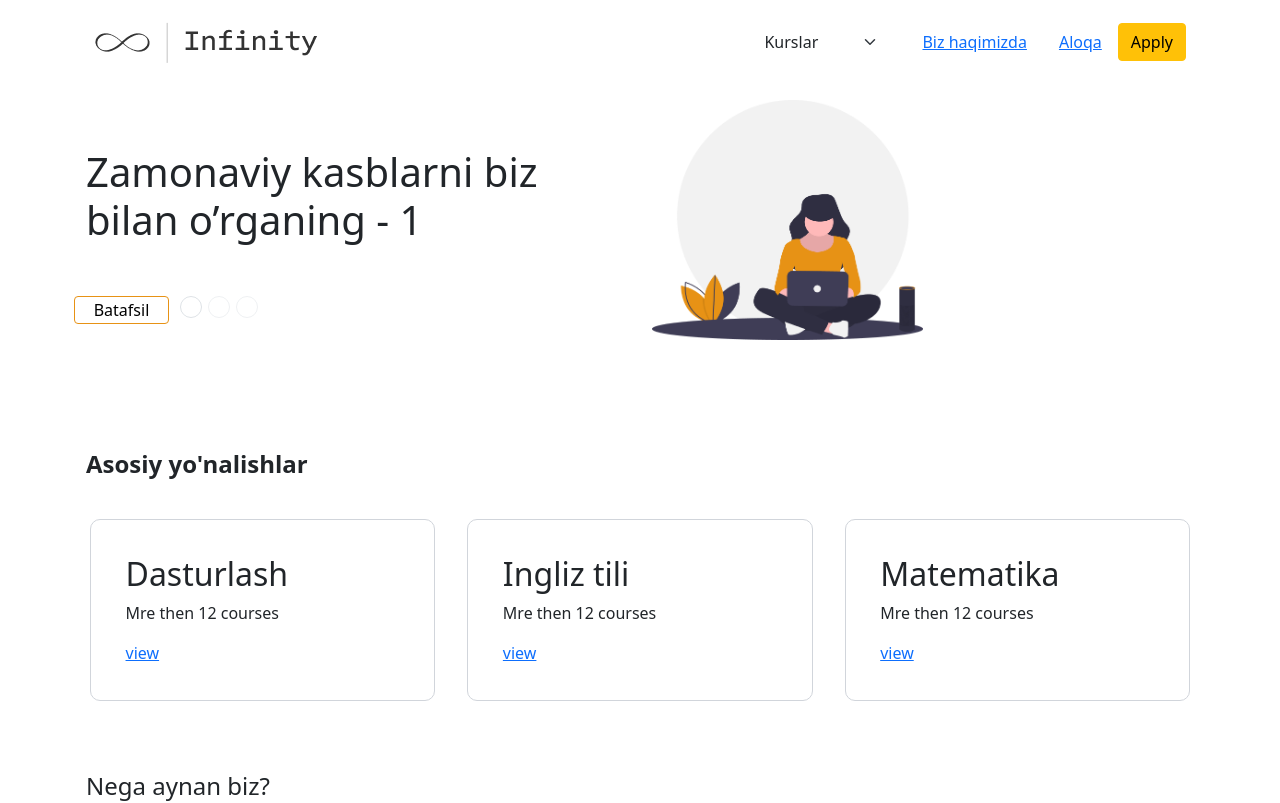
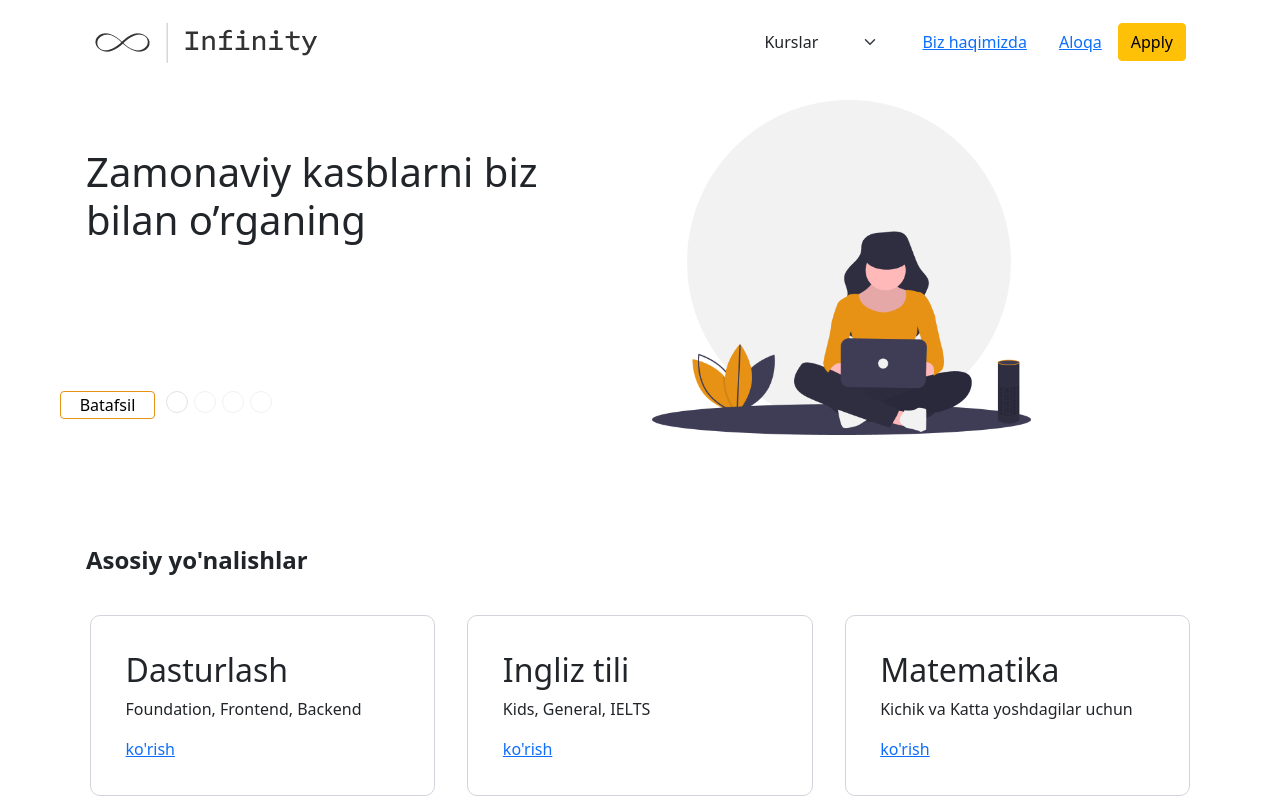
Before and after one commit to Khojiakbarbe/Infinitity-Site, a React (Create React App) app: page / in a window 1280 px wide. Shown: the top 803 px of the page. Built offline with nearby package versions, Linux system fonts and the light colour scheme.

Commit message:
somethings added to home page

```diff
--- a/src/App.css
+++ b/src/App.css
@@ -26,7 +26,7 @@
 }
 
 .carouselImg {
-  width: 50%;
+  width: 70%;
 }
 
 /* Asosiy yo'nalishlar */
--- a/src/Components/Carousel.jsx
+++ b/src/Components/Carousel.jsx
@@ -18,16 +18,20 @@ export default function Carousel() {
                 <button type="button" data-bs-target="#carouselExampleCaptions" data-bs-slide-to="0" className="active border" style={{ borderRadius: '50%', height: '20px', width: '20px' }} aria-current="true" aria-label="Slide 1"></button>
                 <button type="button" data-bs-target="#carouselExampleCaptions" data-bs-slide-to="1" className="border" style={{ borderRadius: '50%', height: '20px', width: '20px' }} aria-label="Slide 2"></button>
                 <button type="button" data-bs-target="#carouselExampleCaptions" data-bs-slide-to="2" className="border" style={{ borderRadius: '50%', height: '20px', width: '20px' }} aria-label="Slide 3"></button>
+                <button type="button" data-bs-target="#carouselExampleCaptions" data-bs-slide-to="3" className="border" style={{ borderRadius: '50%', height: '20px', width: '20px' }} aria-label="Slide 4"></button>
             </div>
             <div className="carousel-inner mb-5" >
                 <div className="carousel-item active">
-                    <h1>Zamonaviy kasblarni biz <br /> bilan o’rganing - 1</h1>
+                    <h1>Zamonaviy kasblarni biz <br /> bilan o’rganing</h1>
                 </div>
                 <div className="carousel-item">
-                    <h1>Zamonaviy kasblarni biz <br /> bilan o’rganing - 2</h1>
+                    <h1>We change lives through <br /> education</h1>
                 </div>
                 <div className="carousel-item">
-                    <h1>Zamonaviy kasblarni biz <br /> bilan o’rganing - 3</h1>
+                    <h1>Hayotingizni ta'lim orqali <br /> o'zgartiramiz</h1>
+                </div>
+                <div className="carousel-item">
+                    <h1>Study modern subjects <br /> with us</h1>
                 </div>
             </div>
             <button className="carousel-control-prev" type="button" data-bs-target="#carouselExampleCaptions" data-bs-slide="prev">
--- a/src/Components/Home.jsx
+++ b/src/Components/Home.jsx
@@ -34,22 +34,22 @@ export default function Home() {
                     <div className="col-md-4 p-3">
                         <div>
                             <h2>Dasturlash</h2>
-                            <p>Mre then 12 courses</p>
-                            <Link to="/">view </Link>
+                            <p>Foundation, Frontend, Backend</p>
+                            <Link to="/">ko'rish </Link>
                         </div>
                     </div>
                     <div className="col-md-4 p-3">
                         <div>
                             <h2>Ingliz tili</h2>
-                            <p>Mre then 12 courses</p>
-                            <Link to="/">view </Link>
+                            <p>Kids, General, IELTS</p>
+                            <Link to="/">ko'rish </Link>
                         </div>
                     </div>
                     <div className="col-md-4 p-3">
                         <div>
                             <h2>Matematika</h2>
-                            <p>Mre then 12 courses</p>
-                            <Link to="/">view </Link>
+                            <p>Kichik va Katta yoshdagilar uchun</p>
+                            <Link to="/">ko'rish </Link>
                         </div>
                     </div>
                 </div>
@@ -82,7 +82,7 @@ export default function Home() {
                             Extra lessons</div>
                         <div className="col-md-4 mt-3"><button className="carouselBatafsilBtn">Batafsil</button></div>
                     </div>
-                    <div className="col-md-6" style={{textAlign:'end'}}>
+                    <div className="col-md-6" style={{ textAlign: 'end' }}>
                         <img src={negaBizImg} className='negaBizImg' alt="" />
                     </div>
                 </div>
@@ -96,7 +96,7 @@ export default function Home() {
                     <img src={galereya1} alt="" />
                 </div>
                 <div className="col-md-4 p-2">
-                <img src={galereya2}  alt="" />
+                    <img src={galereya2} alt="" />
                 </div>
                 <div className="col-md-4 p-2">
                     <img src={galereya3} alt="" />
```
Lines whose indentation alone changed are shown as unchanged.
